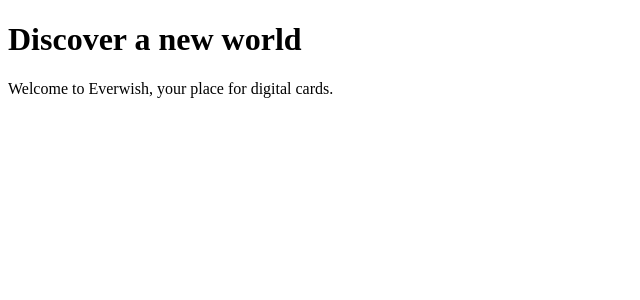
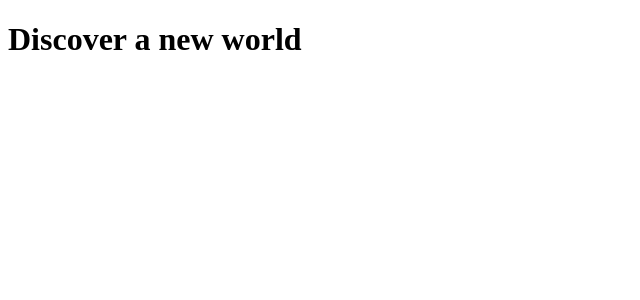
Before and after one commit to everwishhq-commits/EverWish, a Next.js app: page / in a window 1280 px wide. Shown: the top 300 px of the page, without its empty margins (0-640 px from the left). Built offline with nearby package versions, Linux system fonts and the light colour scheme.

Commit message:
Update page.js

```diff
--- a/app/page.js
+++ b/app/page.js
@@ -4,13 +4,8 @@ export default function Home() {
   return (
     <>
       <Splash />
-      <main className="pt-16 md:pt-20">
-        <h1 className="text-4xl font-bold text-center mt-10">
-          Discover a new world
-        </h1>
-        <p className="text-center mt-4 text-lg text-gray-600">
-          Welcome to Everwish, your place for digital cards.
-        </p>
+      <main>
+        <h1 className="text-center mt-10">Discover a new world</h1>
       </main>
     </>
   );
```
